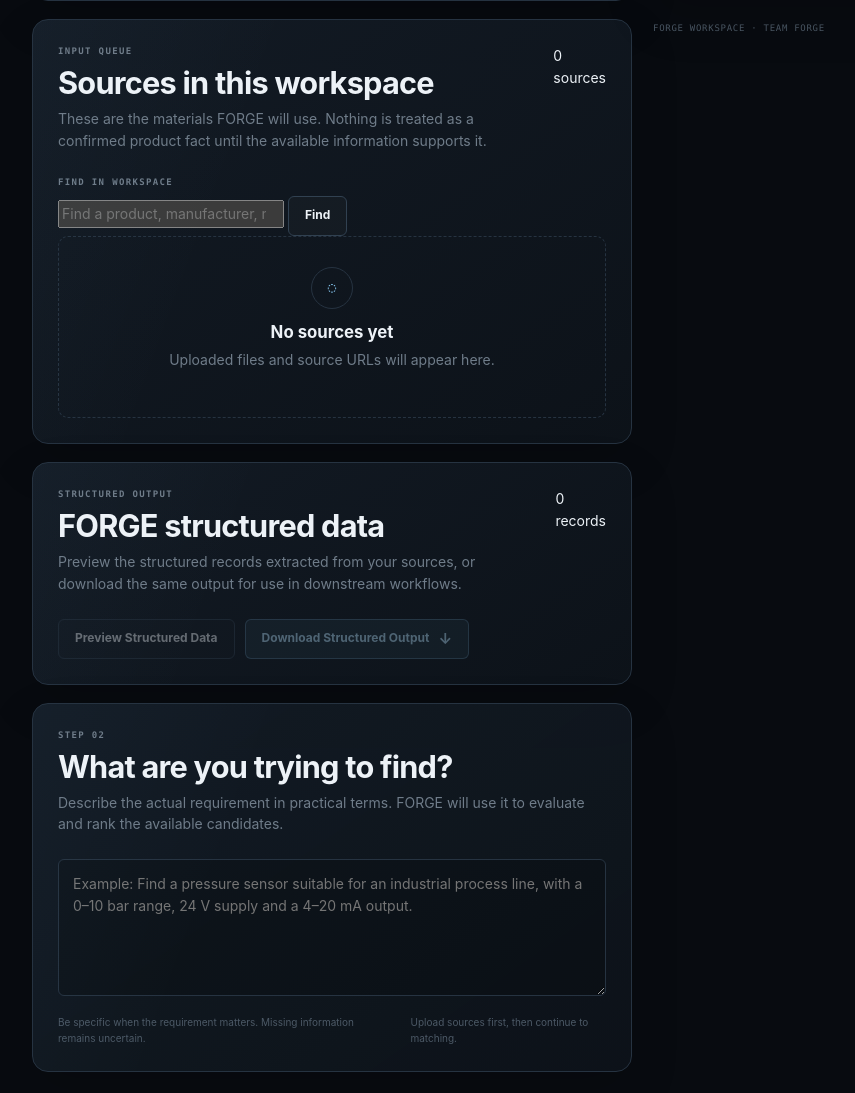
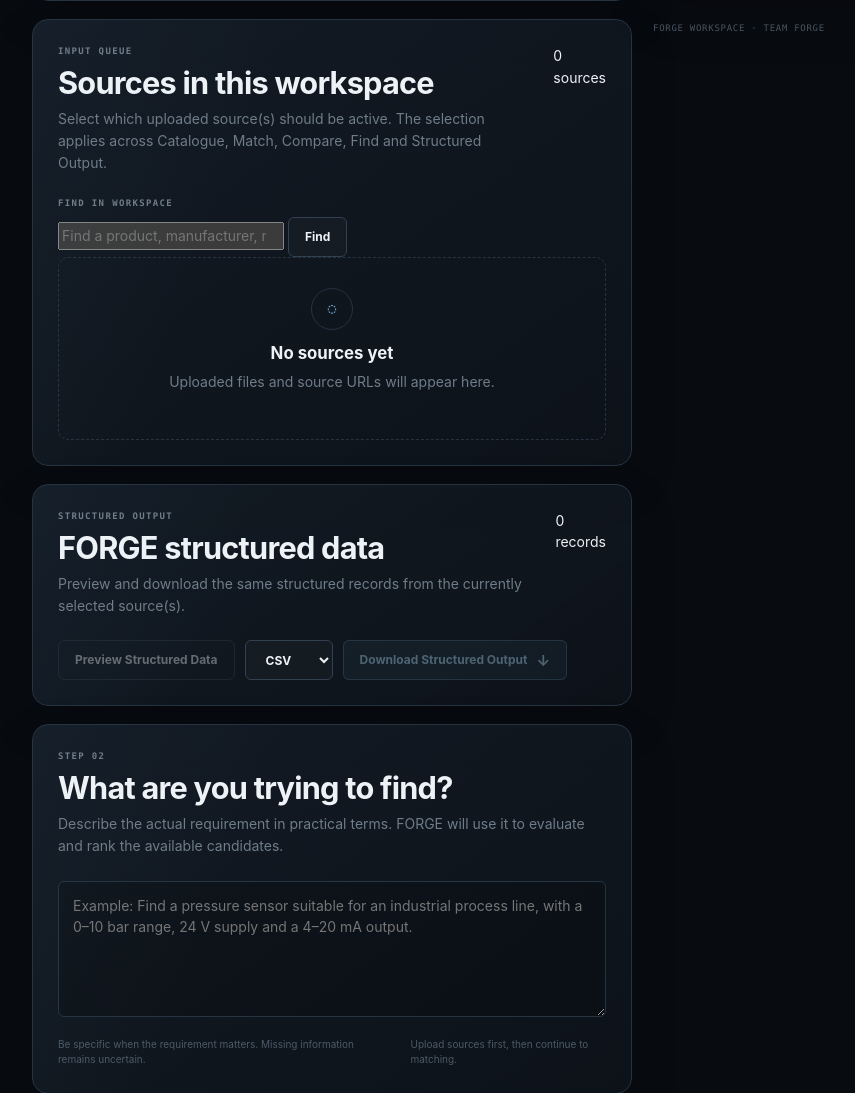
Before and after one commit to RutvizDixit/Forge, a Flask app: page /workspace in a window 1280 px wide. Shown: the part 1334-2427 px from the top of the page, without its empty margins (258-1113 px from the left). Run offline with Flask 3, Linux system fonts and the light colour scheme.

Commit message:
Add global source selection and structured output format control

```diff
--- a/app/templates/workspace.html
+++ b/app/templates/workspace.html
@@ -10,11 +10,7 @@
     <div>
         <div class="eyebrow">WORKSPACE</div>
         <h1>Bring the product information together.</h1>
-        <p>
-            Start with the files, documents or web sources that
-            contain the products you need to investigate. FORGE
-            will organize the information before you make a decision.
-        </p>
+        <p>Start with the files, documents or web sources that contain the products you need to investigate. FORGE will organize the information before you make a decision.</p>
     </div>
     <div class="page-header-status"><span class="status-dot"></span>Ready for input</div>
 </div>
@@ -23,102 +19,58 @@
     <section class="workspace-main">
         <div class="panel upload-panel">
             <div class="panel-header">
-                <div>
-                    <div class="panel-kicker">STEP 01</div>
-                    <h2>Add your sources</h2>
-                    <p>Upload the material that contains the product information you want FORGE to work with.</p>
-                </div>
+                <div><div class="panel-kicker">STEP 01</div><h2>Add your sources</h2><p>Upload the material that contains the product information you want FORGE to work with.</p></div>
                 <div class="panel-status">SOURCE INPUT</div>
             </div>
-
             <div id="upload-dropzone" class="upload-dropzone" data-workspace-dropzone role="button" tabindex="0" aria-label="Choose or drop product files">
                 <input id="file-input" type="file" multiple hidden data-workspace-file-input accept=".csv,.xlsx,.xls,.pdf,.docx,.txt,.json,.xml,.zip">
                 <div class="upload-visual"><div class="upload-icon">↑</div></div>
-                <h3>Drop product files here</h3>
-                <p>or choose files from your computer</p>
-                <button id="choose-files" type="button" class="button button-secondary" data-choose-files onclick="document.getElementById('file-input').click()">Choose Files</button>
-                <div class="upload-formats">
-                    <span>CSV</span><span>XLSX</span><span>XLS</span><span>PDF</span><span>DOCX</span><span>JSON</span><span>XML</span><span>TXT</span><span>ZIP</span>
-                </div>
+                <h3>Drop product files here</h3><p>or choose files from your computer</p>
+                <button id="choose-files" type="button" class="button button-secondary" data-choose-files>Choose Files</button>
+                <div class="upload-formats"><span>CSV</span><span>XLSX</span><span>XLS</span><span>PDF</span><span>DOCX</span><span>JSON</span><span>XML</span><span>TXT</span><span>ZIP</span></div>
                 <small class="upload-limit">Multiple files supported · Maximum upload size is configured by the workspace</small>
             </div>
 
             <div class="panel selected-files-panel">
-                <div class="panel-header">
-                    <div><div class="panel-kicker">SELECTED FILES</div><h3>Ready to upload</h3></div>
-                    <div class="count-badge"><span data-selected-file-count>0</span> files · <span data-selected-file-size>0 B</span></div>
-                </div>
-                <div data-selected-files class="source-list">
-                    <div class="empty-state compact">
-                        <div class="empty-state-icon">+</div>
-                        <h3>No files selected</h3>
-                        <p>Choose a file above to add it to the upload queue.</p>
-                    </div>
-                </div>
-                <div class="requirement-footer">
-                    <span class="input-hint">Selecting a file queues it. Use Upload Sources to send it to FORGE.</span>
-                    <button id="start-analysis" type="button" class="button button-primary" data-upload-files>Upload Sources <span class="button-arrow">↑</span></button>
-                </div>
+                <div class="panel-header"><div><div class="panel-kicker">SELECTED FILES</div><h3>Ready to upload</h3></div><div class="count-badge"><span data-selected-file-count>0</span> files · <span data-selected-file-size>0 B</span></div></div>
+                <div data-selected-files class="source-list"><div class="empty-state compact"><div class="empty-state-icon">+</div><h3>No files selected</h3><p>Choose a file above to add it to the upload queue.</p></div></div>
+                <div class="requirement-footer"><span class="input-hint">Selecting a file queues it. Use Upload Sources to send it to FORGE.</span><button id="start-analysis" type="button" class="button button-primary" data-upload-files>Upload Sources <span class="button-arrow">↑</span></button></div>
             </div>
 
             <div class="source-divider"><span>OR</span></div>
-            <div class="url-source-row">
-                <div class="url-source-copy"><strong>Use a web source</strong><span>Have a product page or technical source online? Add its URL instead of downloading it first.</span></div>
-                <div class="url-source-input">
-                    <input id="source-url" type="url" data-source-url placeholder="https://example.com/product" autocomplete="off">
-                    <button id="add-url-source" type="button" class="button button-secondary" data-add-url>Add Source</button>
-                </div>
-            </div>
+            <div class="url-source-row"><div class="url-source-copy"><strong>Use a web source</strong><span>Have a product page or technical source online? Add its URL instead of downloading it first.</span></div><div class="url-source-input"><input id="source-url" type="url" data-source-url placeholder="https://example.com/product" autocomplete="off"><button id="add-url-source" type="button" class="button button-secondary" data-add-url>Add Source</button></div></div>
         </div>
 
         <div class="panel source-panel">
-            <div class="panel-header">
-                <div><div class="panel-kicker">INPUT QUEUE</div><h2>Sources in this workspace</h2><p>These are the materials FORGE will use. Nothing is treated as a confirmed product fact until the available information supports it.</p></div>
-                <div id="source-count" class="count-badge"><span data-source-count>0</span> sources</div>
-            </div>
-            <div id="source-list" class="source-list" data-workspace-sources>
-                <div id="empty-source-state" class="empty-state"><div class="empty-state-icon">+</div><h3>No sources added yet</h3><p>Upload a catalogue, technical document, spreadsheet or source bundle to begin.</p></div>
-            </div>
+            <div class="panel-header"><div><div class="panel-kicker">INPUT QUEUE</div><h2>Sources in this workspace</h2><p>Select which uploaded source(s) should be active. The selection applies across Catalogue, Match, Compare, Find and Structured Output.</p></div><div id="source-count" class="count-badge"><span data-source-count>0</span> sources</div></div>
+            <div id="source-list" class="source-list" data-workspace-sources><div id="empty-source-state" class="empty-state"><div class="empty-state-icon">+</div><h3>No sources added yet</h3><p>Upload a catalogue, technical document, spreadsheet or source bundle to begin.</p></div></div>
         </div>
 
         <div class="panel structured-output-panel" id="structured-output-panel">
-            <div class="panel-header">
-                <div><div class="panel-kicker">STRUCTURED OUTPUT</div><h2>FORGE structured data</h2><p>Preview the structured records extracted from your sources, or download the same output for use in downstream workflows.</p></div>
-                <div id="structured-output-count" class="count-badge"><span data-structured-output-count>0 records</span></div>
-            </div>
+            <div class="panel-header"><div><div class="panel-kicker">STRUCTURED OUTPUT</div><h2>FORGE structured data</h2><p>Preview and download the same structured records from the currently selected source(s).</p></div><div id="structured-output-count" class="count-badge"><span data-structured-output-count>0 records</span></div></div>
             <div class="structured-output-actions">
                 <button id="preview-structured-output" type="button" class="button button-secondary" data-preview-structured-output disabled>Preview Structured Data</button>
+                <select data-structured-output-format aria-label="Structured output format" class="button button-secondary">
+                    <option value="csv" selected>CSV</option>
+                    <option value="pdf">PDF</option>
+                    <option value="json">JSON</option>
+                </select>
                 <button id="download-structured-output" type="button" class="button button-primary" data-download-structured-output data-export-endpoint="{{ url_for('api.export') }}" disabled>Download Structured Output <span class="button-arrow">↓</span></button>
             </div>
             <div id="structured-output-preview" class="structured-output-preview" data-structured-output-preview hidden aria-live="polite"></div>
         </div>
 
         <div class="panel requirement-panel">
-            <div class="panel-header">
-                <div><div class="panel-kicker">STEP 02</div><h2>What are you trying to find?</h2><p>Describe the actual requirement in practical terms. FORGE will use it to evaluate and rank the available candidates.</p></div>
-            </div>
+            <div class="panel-header"><div><div class="panel-kicker">STEP 02</div><h2>What are you trying to find?</h2><p>Describe the actual requirement in practical terms. FORGE will use it to evaluate and rank the available candidates.</p></div></div>
             <textarea id="requirement-input" class="requirement-input" data-requirement-input rows="5" placeholder="Example: Find a pressure sensor suitable for an industrial process line, with a 0–10 bar range, 24 V supply and a 4–20 mA output."></textarea>
             <div class="requirement-footer"><span class="input-hint">Be specific when the requirement matters. Missing information remains uncertain.</span><span class="input-hint">Upload sources first, then continue to matching.</span></div>
         </div>
     </section>
 
     <aside class="workspace-side">
-        <div class="panel process-panel">
-            <div class="panel-kicker">WHAT HAPPENS NEXT</div><h2>FORGE follows the information.</h2>
-            <div class="process-list">
-                <div class="process-step"><span class="process-number">01</span><div><strong>Read</strong><p>Extract useful product information from the supplied sources.</p></div></div>
-                <div class="process-step"><span class="process-number">02</span><div><strong>Organize</strong><p>Normalize fields and identify product records that can be compared.</p></div></div>
-                <div class="process-step"><span class="process-number">03</span><div><strong>Check</strong><p>Test requirements against available product information.</p></div></div>
-                <div class="process-step"><span class="process-number">04</span><div><strong>Explain</strong><p>Show the reasoning, evidence and uncertainty behind the result.</p></div></div>
-            </div>
-        </div>
+        <div class="panel process-panel"><div class="panel-kicker">WHAT HAPPENS NEXT</div><h2>FORGE follows the information.</h2><div class="process-list"><div class="process-step"><span class="process-number">01</span><div><strong>Read</strong><p>Extract useful product information from the supplied sources.</p></div></div><div class="process-step"><span class="process-number">02</span><div><strong>Organize</strong><p>Normalize fields and identify product records that can be compared.</p></div></div><div class="process-step"><span class="process-number">03</span><div><strong>Check</strong><p>Test requirements against available product information.</p></div></div><div class="process-step"><span class="process-number">04</span><div><strong>Explain</strong><p>Show the reasoning, evidence and uncertainty behind the result.</p></div></div></div></div>
         <div class="panel information-panel"><div class="information-icon">i</div><div><strong>Information is not the same as evidence.</strong><p>FORGE keeps track of where information came from. If a source does not establish a requirement, the result can remain uncertain instead of pretending that the requirement was satisfied.</p></div></div>
-        <div class="panel quick-actions-panel"><div class="panel-kicker">AFTER ANALYSIS</div><h3>Continue from the result</h3><div class="quick-action-list">
-            <a href="{{ url_for('pages.match_page') }}" class="quick-action"><span>Requirement Match</span><span>→</span></a>
-            <a href="{{ url_for('pages.compare_page') }}" class="quick-action"><span>Compare Products</span><span>→</span></a>
-            <a href="{{ url_for('pages.evidence') }}" class="quick-action"><span>Inspect Evidence</span><span>→</span></a>
-            <a href="{{ url_for('pages.trace') }}" class="quick-action"><span>Follow the Trace</span><span>→</span></a>
-        </div></div>
+        <div class="panel quick-actions-panel"><div class="panel-kicker">AFTER ANALYSIS</div><h3>Continue from the result</h3><div class="quick-action-list"><a href="{{ url_for('pages.match_page') }}" class="quick-action"><span>Requirement Match</span><span>→</span></a><a href="{{ url_for('pages.compare_page') }}" class="quick-action"><span>Compare Products</span><span>→</span></a><a href="{{ url_for('pages.evidence') }}" class="quick-action"><span>Inspect Evidence</span><span>→</span></a><a href="{{ url_for('pages.trace') }}" class="quick-action"><span>Follow the Trace</span><span>→</span></a></div></div>
         <div class="workspace-protection-note">FORGE workspace · Team FORGE</div>
     </aside>
 </div>
```
